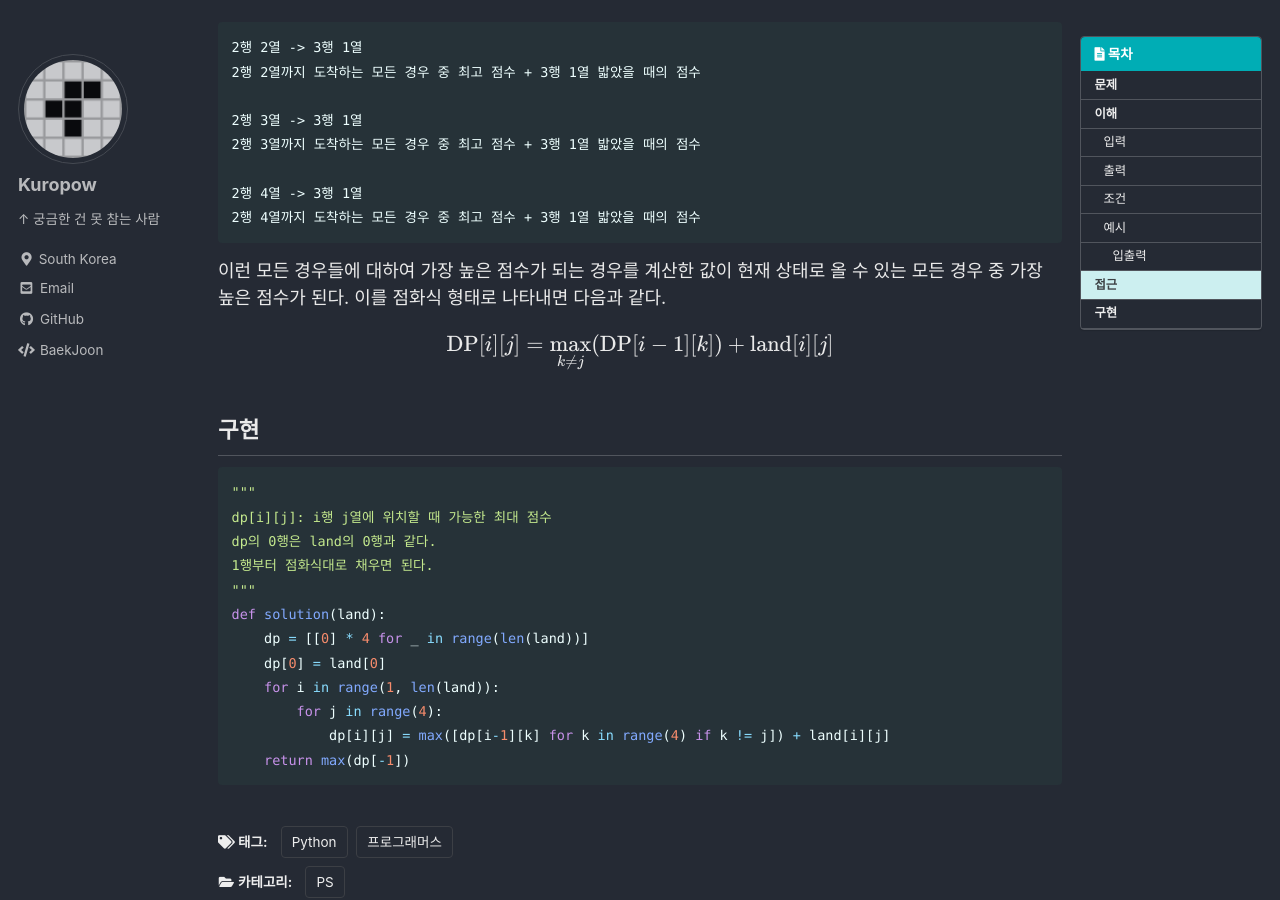
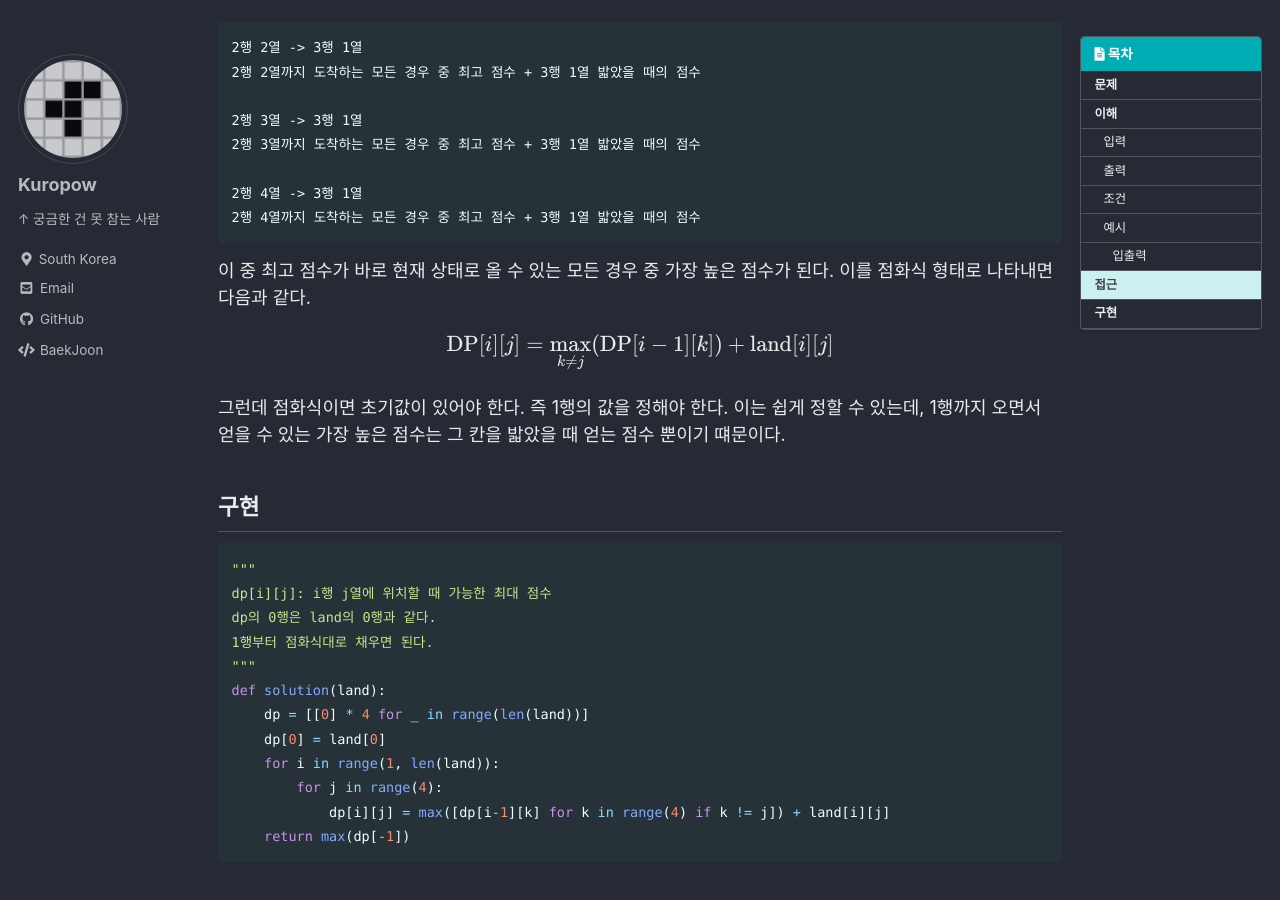
Before and after one commit to kuro11pow2/kuro11pow2.github.io, a Jekyll site: the page built from _posts/2021-07-30-2003.md, in a window 1280 px wide and 900 px high, scrolled down 1600 px. Built offline with Jekyll 4.4.1, drawn with Linux system fonts in a browser that asks for light colours; cached includes are drawn as plain includes; formulas are drawn with MathJax 3; comment, search, counter and statistics services are not loaded.

Commit message:
설명 수정

````diff
--- a/_posts/2021-07-30-2003.md
+++ b/_posts/2021-07-30-2003.md
@@ -66,11 +66,13 @@ mathjax: true
 2행 4열 -> 3행 1열
 2행 4열까지 도착하는 모든 경우 중 최고 점수 + 3행 1열 밟았을 때의 점수
 ```
-이런 모든 경우들에 대하여 가장 높은 점수가 되는 경우를 계산한 값이 현재 상태로 올 수 있는 모든 경우 중 가장 높은 점수가 된다. 이를 점화식 형태로 나타내면 다음과 같다.
+이 중 최고 점수가 바로 현재 상태로 올 수 있는 모든 경우 중 가장 높은 점수가 된다. 이를 점화식 형태로 나타내면 다음과 같다.
 
 $$
 \text {DP}[i][j] = \max_{k\not= j} (\text {DP}[i-1][k]) + \text {land} [i][j]
 $$
+
+그런데 점화식이면 초기값이 있어야 한다. 즉 1행의 값을 정해야 한다. 이는 쉽게 정할 수 있는데, 1행까지 오면서 얻을 수 있는 가장 높은 점수는 그 칸을 밟았을 때 얻는 점수 뿐이기 떄문이다.
 
 
 ## 구현
````
